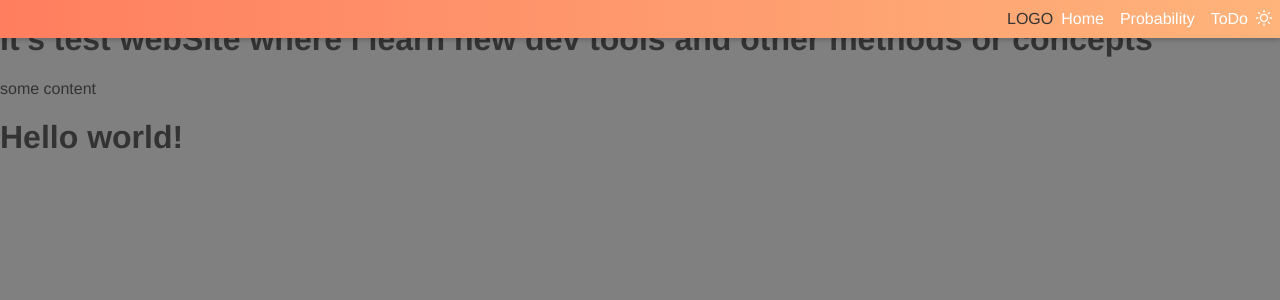
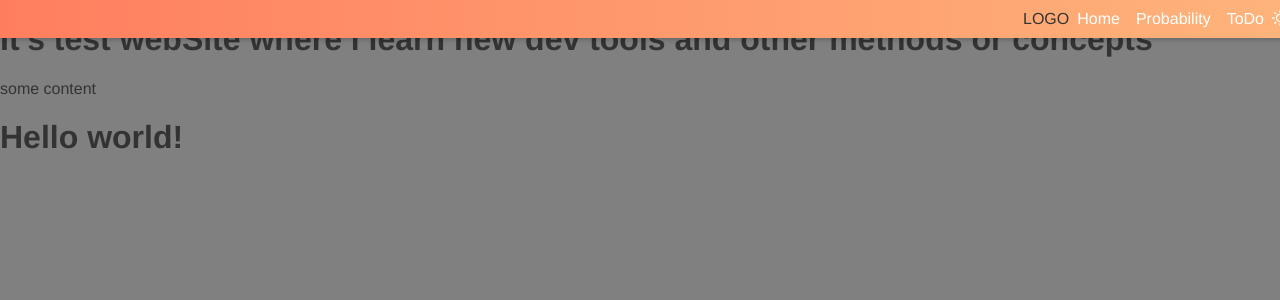
Before and after one commit to AlexanderSipko/promotion_app, a React (Vite) app: page / in a window 1280 px wide. Shown: the top 300 px of the page. Built offline with nearby package versions, Linux system fonts and the light colour scheme.

Commit message:
landscape

```diff
--- a/src/widgets/navigate/style.scss
+++ b/src/widgets/navigate/style.scss
@@ -43,9 +43,6 @@ nav {
           height: $nav-height-small-screen;
           flex-direction: row; // Вертикальное расположение для мобильных
           justify-content: flex-start;
-          li {
-              width: 100%; // Полная ширина для элементов списка
-          }
       }
   }
 }
@@ -59,3 +56,11 @@ nav {
       }
   }
 }
+
+// Стили для горизонтальной ориентации
+@media (orientation: landscape) {
+  nav {
+      // Добавьте дополнительные стили при необходимости
+      width: 100%; // Полная ширина для элементов списка
+  }
+}
```
